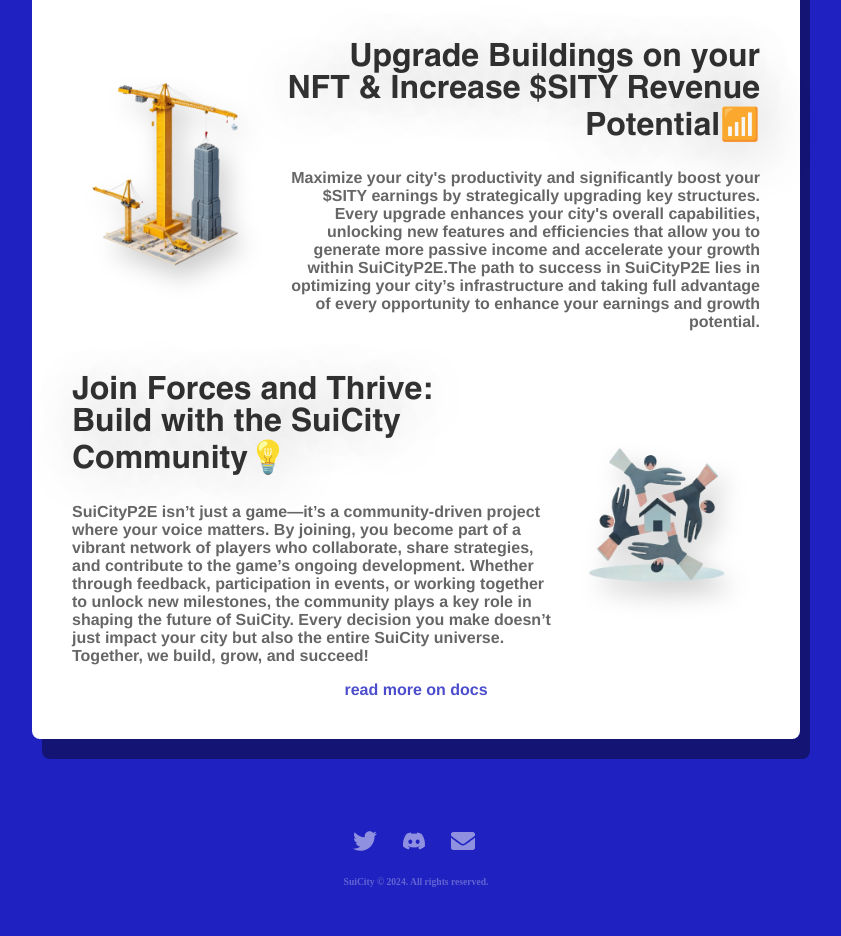
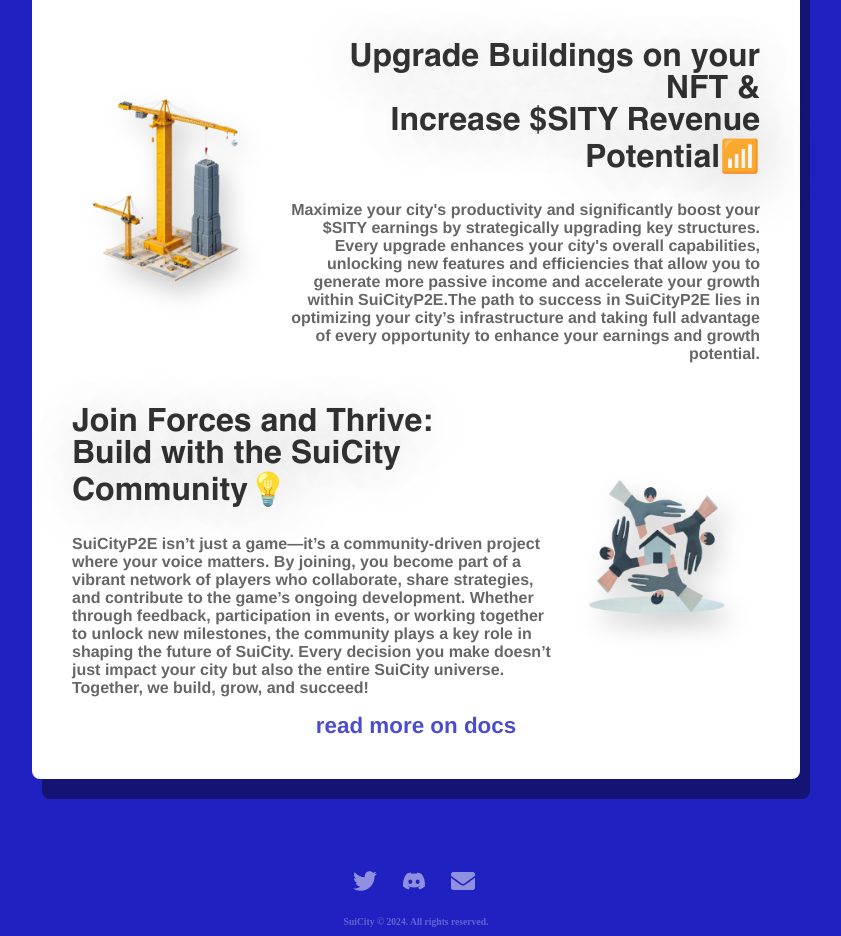
Before and after one commit to y4z1c1/SuiCity-Test2, a React (Vite) app: page / in a window 1280 px wide. Shown: the part 885-1821 px from the top of the page, without its empty margins (224-1065 px from the left). Before the commit the page ends 1781 px from the top, so only its background shows below. Built offline with nearby package versions, Linux system fonts and the light colour scheme.

Commit message:
2560 update

```diff
--- a/src/assets/styles/Faq.css
+++ b/src/assets/styles/Faq.css
@@ -25,17 +25,17 @@
   text-align: left;
   color: rgb(0, 0, 0, 0.8);
   text-shadow: 2px 4px 60px rgba(0, 0, 0, 0.3);
-  font-size: 150%;
+  font-size: 160%;
 }
 
 .faq-item p {
-  font-size: 100%;
+  font-size: 140%;
   text-align: left;
   color: rgb(0, 0, 0, 0.6);
   text-shadow: 2px 4px 60px rgba(0, 0, 0, 0.2);
 }
 .faq-item li {
-  font-size: 100%;
+  font-size: 140%;
   text-align: left;
   color: rgb(0, 0, 0, 0.6);
   text-shadow: 2px 4px 60px rgba(0, 0, 0, 0.2);
@@ -48,6 +48,60 @@
 
 .faq-item ul {
   list-style-position: inside; /* Moves the bullet inside the padding area */
+}
+
+@media (max-width: 1920px) {
+  .faq-container {
+    background-color: rgba(31, 33, 192, 0.9);
+    color: white;
+    text-align: center;
+    box-sizing: border-box;
+    margin-top: 20px;
+  }
+
+  .faq-section {
+    width: 60%;
+    margin: 0 auto;
+    background-color: white;
+    color: rgb(0, 0, 0);
+    padding: 40px;
+    border-radius: 8px;
+    box-shadow: 8px 12px 0px rgba(0, 0, 0, 0.4);
+    box-sizing: border-box;
+  }
+
+  .faq-item {
+    margin-bottom: 20px;
+  }
+
+  .faq-item h2 {
+    text-align: left;
+    color: rgb(0, 0, 0, 0.8);
+    text-shadow: 2px 4px 60px rgba(0, 0, 0, 0.3);
+    font-size: 150%;
+  }
+
+  .faq-item p {
+    font-size: 100%;
+    text-align: left;
+    color: rgb(0, 0, 0, 0.6);
+    text-shadow: 2px 4px 60px rgba(0, 0, 0, 0.2);
+  }
+  .faq-item li {
+    font-size: 100%;
+    text-align: left;
+    color: rgb(0, 0, 0, 0.6);
+    text-shadow: 2px 4px 60px rgba(0, 0, 0, 0.2);
+  }
+
+  .faq-item a {
+    color: rgb(0, 0, 0);
+    text-decoration: underline;
+  }
+
+  .faq-item ul {
+    list-style-position: inside; /* Moves the bullet inside the padding area */
+  }
 }
 
 /* Media Queries for responsiveness */
--- a/src/assets/styles/Section.css
+++ b/src/assets/styles/Section.css
@@ -1,4 +1,95 @@
 /* Container for the section */
+
+.sec-container {
+  background-color: white;
+  color: rgb(0, 0, 0, 0.8);
+  padding: 40px;
+  border-radius: 8px;
+  width: 50%;
+  margin: 0 auto;
+  display: flex;
+  flex-direction: column;
+  align-items: center;
+  box-shadow: 10px 20px 0px rgba(0, 0, 0, 0.4);
+  position: relative;
+  margin-bottom: 60px;
+  box-sizing: border-box;
+}
+
+.text-image-block {
+  display: flex;
+  justify-content: space-between;
+  align-items: center;
+}
+
+.text-left {
+  text-align: left;
+  width: 60%;
+}
+
+.text-right {
+  text-align: right;
+  width: 60%;
+}
+
+.image-right,
+.image-left {
+  width: 40%;
+}
+
+.image-right img,
+.image-left img {
+  width: 100%;
+  height: auto;
+  filter: drop-shadow(
+    8px 12px 12px rgba(0, 0, 0, 0.2)
+  ); /* Adds shadow to non-transparent parts */
+}
+
+#cloud {
+  position: absolute;
+  top: 0;
+  left: 50%;
+  transform: translateX(-50%); /* Center image horizontally */
+  width: 100%; /* Adjust the size as needed */
+  margin-top: -30%;
+  z-index: -1;
+  filter: drop-shadow(
+    8px 12px 0px rgba(0, 0, 0, 0.3)
+  ); /* Adds shadow to non-transparent parts */
+}
+
+.sec-container h2 {
+  color: rgb(0, 0, 0, 0.8);
+  text-shadow: 2px 4px 60px rgba(0, 0, 0, 0.3);
+  font-size: 250%;
+}
+
+.sec-container h3 {
+  text-shadow: 2px 4px 60px rgba(0, 0, 0, 0.3);
+  margin-block-start: 0em;
+  margin-block-end: 0em;
+  margin-inline-start: 0px;
+  margin-inline-end: 0px;
+}
+.sec-container p {
+  font-size: 140%;
+  margin-top: 20px;
+  color: rgb(0, 0, 0, 0.6);
+  text-shadow: 2px 4px 60px rgba(0, 0, 0, 0.2);
+}
+
+.sec-container a {
+  font-size: 140%;
+  text-decoration: none;
+  color: rgba(31, 33, 192, 0.8);
+}
+
+.sec-container a:hover {
+  color: rgba(31, 33, 192);
+}
+
+@media (max-width: 1920px) {
   .sec-container {
     background-color: white;
     color: rgb(0, 0, 0, 0.8);
@@ -85,6 +176,7 @@
 
   .sec-container a:hover {
     color: rgba(31, 33, 192);
+  }
 }
 
 /* Media Queries */
--- a/src/components/Section.tsx
+++ b/src/components/Section.tsx
@@ -11,7 +11,10 @@ const Section: React.FC = () => {
       {/* First Block: Text on the left, Image on the right */}
       <div className="text-image-block">
         <div className="text-left">
-          <h2>Freemint your SuiCity NFT and start earning $SITY🪙</h2>
+          <h2>
+            Freemint your SuiCity NFT and
+            <br /> start earning $SITY🪙
+          </h2>
           <p>
             Start the game with four key structures— the Office, Factory, House,
             and Entertainment Complex— as part of your SuiCity NFT, and take
@@ -42,7 +45,8 @@ const Section: React.FC = () => {
         </div>
         <div className="text-right">
           <h2>
-            Upgrade Buildings on your NFT & Increase $SITY Revenue Potential📶
+            Upgrade Buildings on your NFT &<br /> Increase $SITY Revenue
+            Potential📶
           </h2>
           <p>
             Maximize your city's productivity and significantly boost your $SITY
```
Lines whose indentation alone changed are shown as unchanged.
